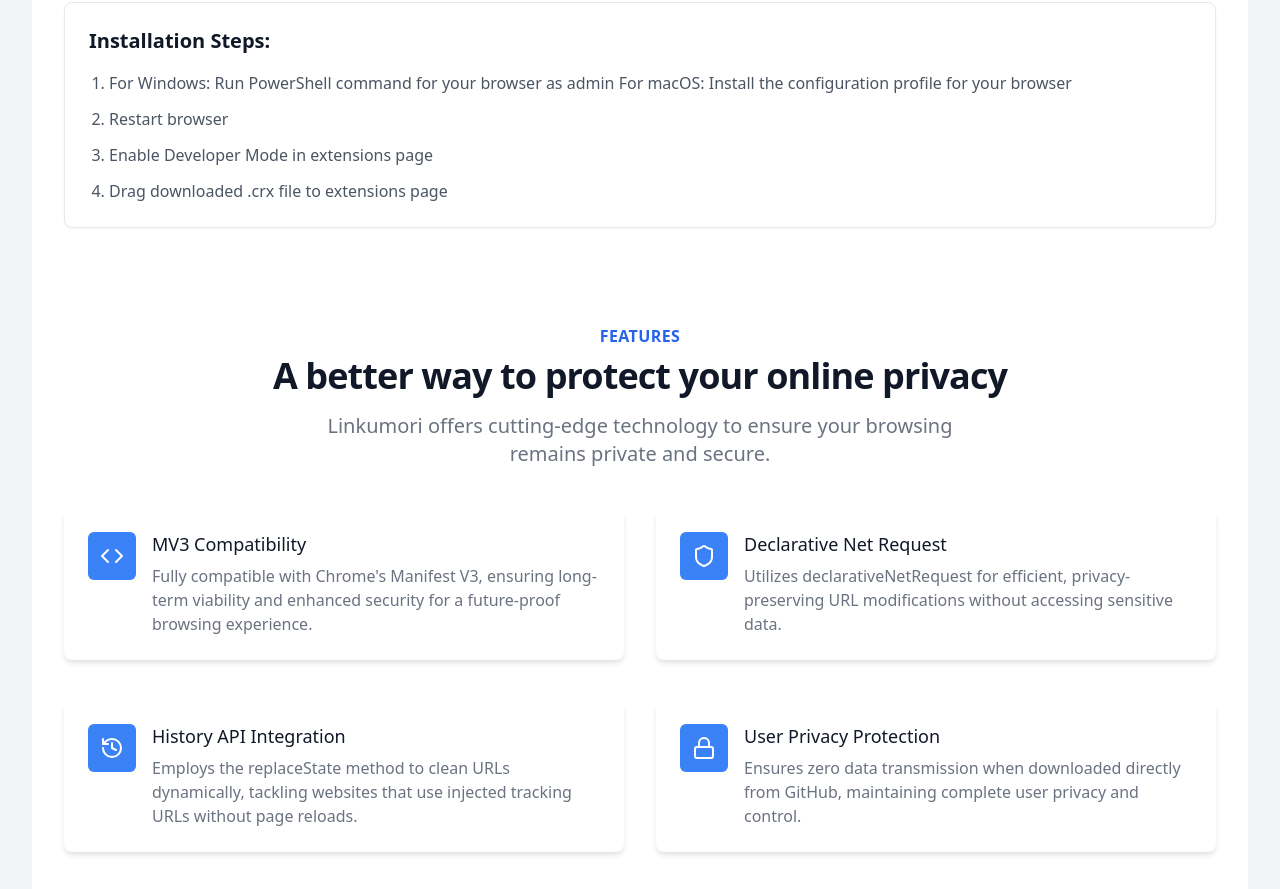
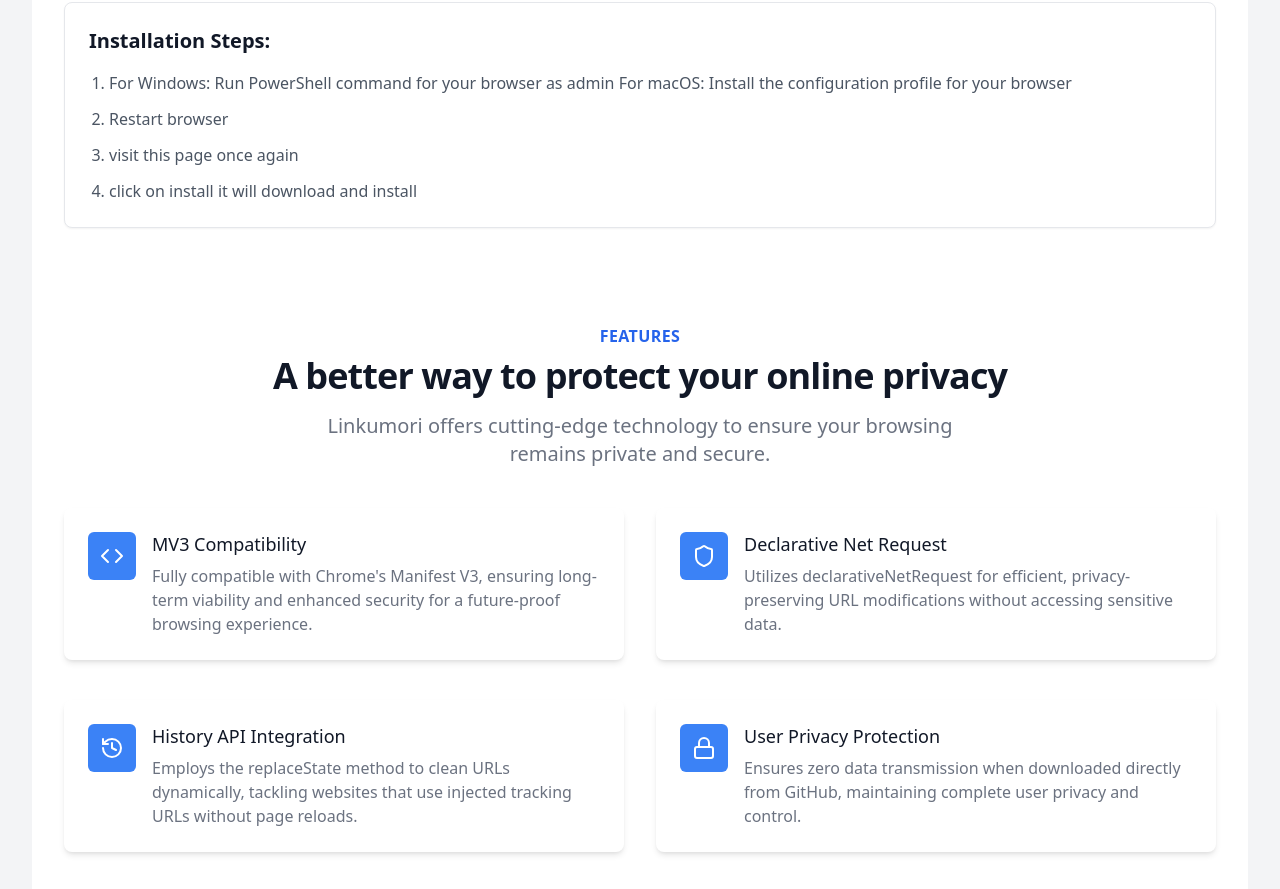
Before and after one commit to Linkumori/web.linkumori, a plain HTML site: page index.html in a window 1280 px wide. Shown: the part 1866-2755 px from the top of the page. Drawn offline with nearby package versions, Linux system fonts and the light colour scheme.

Commit message:
Update index.html

```diff
--- a/index.html
+++ b/index.html
@@ -237,8 +237,8 @@
                 <li>For Windows: Run PowerShell command for your browser as admin
                    For macOS: Install the configuration profile for your browser</li>
                 <li>Restart browser</li>
-                <li>Enable Developer Mode in extensions page</li>
-                <li>Drag downloaded .crx file to extensions page</li>
+                <li>visit this page once again</li>
+                <li>click on install it will download and install </li>
             </ol>
         </div>
     </div>
```
